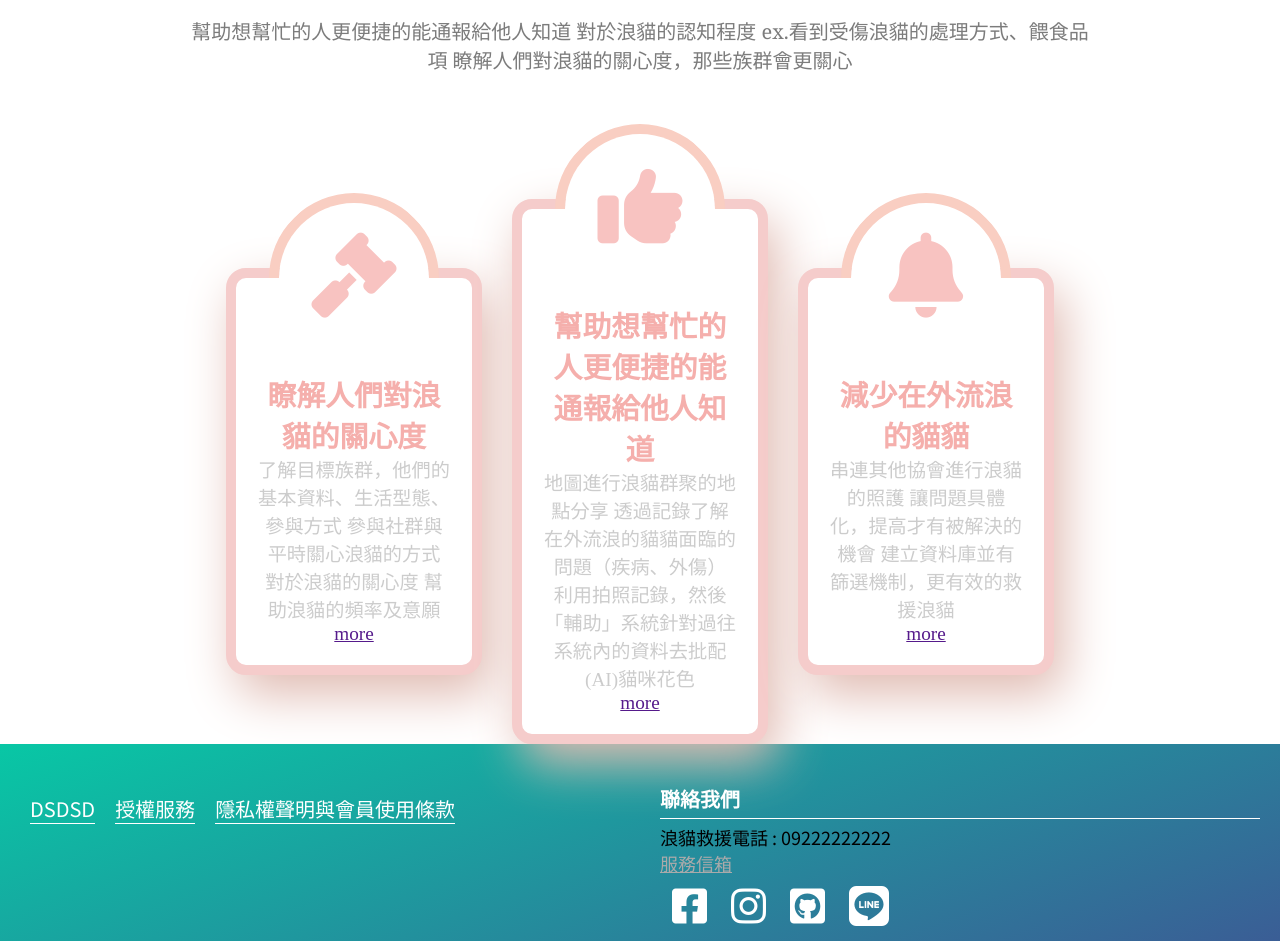
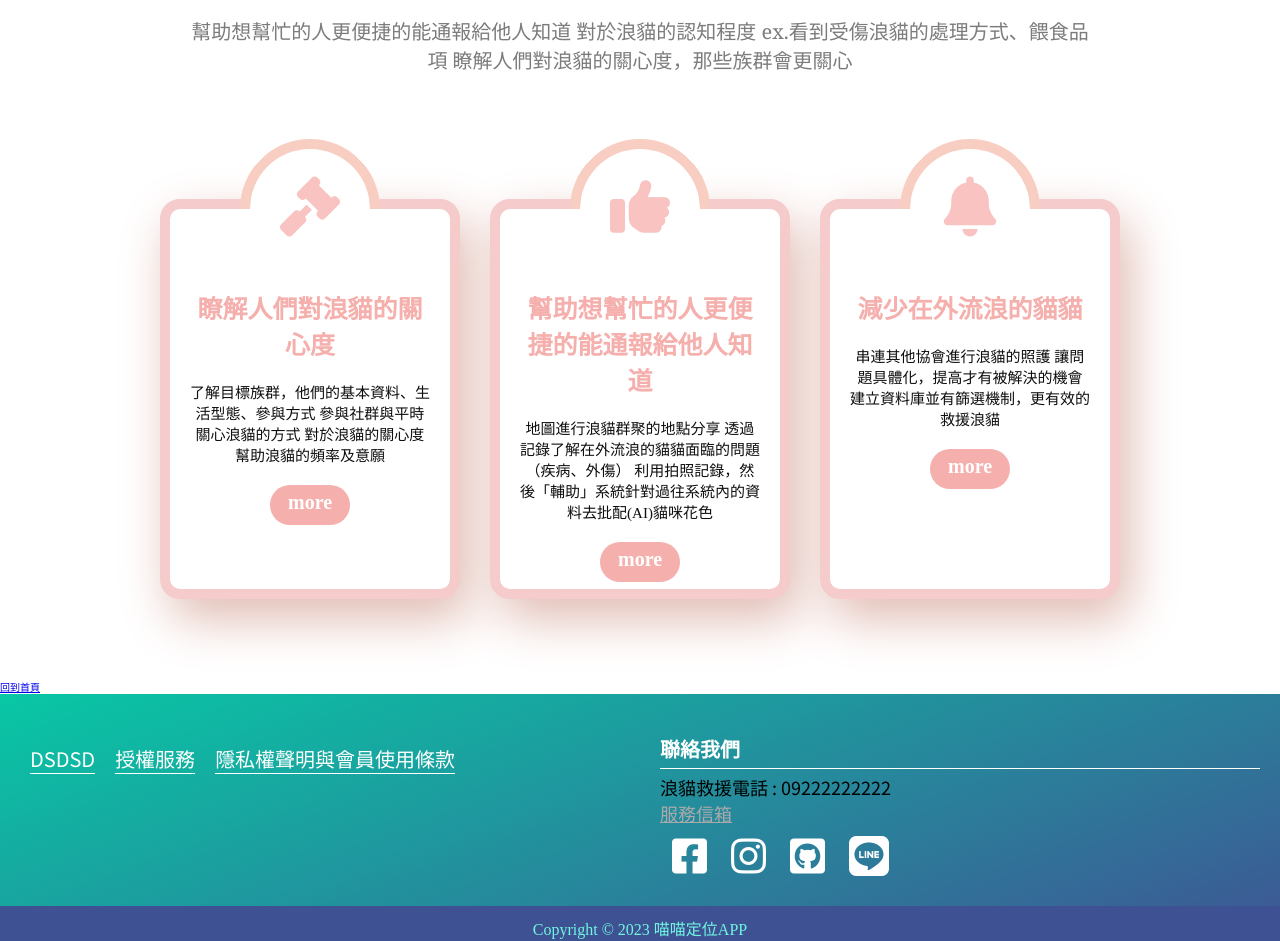
Before and after one commit to dudunoyume/meow-project, a Next.js app: page / in a window 1280 px wide. Shown: the part 1160-2101 px from the top of the page. Built offline with nearby package versions, Linux system fonts and the light colour scheme; a web font is replaced by a local one.

Commit message:
shake contain adjust

```diff
--- a/components/Layout.jsx
+++ b/components/Layout.jsx
@@ -19,7 +19,7 @@ export default function Layout({ children, returnBack }){
       </Head>
       <Nav></Nav>
       <main>{children}</main>
-      {/* {returnBack && <Link className={styles.home} href="/">回到首頁</Link>} */}
+      {returnBack && <Link className={styles.home} href="/">回到首頁</Link>}
       <Footer></Footer>
 
     </>
--- a/src/pages/index.jsx
+++ b/src/pages/index.jsx
@@ -22,7 +22,7 @@ export default function Home({ data }) {
       <div className={styles.maintitle}>
         <div className={styles.titletext}>
           <h2>
-            協尋喵星人{" "}
+            協尋喵星人
             <a href="#maincontent">
               <i className="fas fa-angles-down"></i>
             </a>
@@ -41,7 +41,7 @@ export default function Home({ data }) {
         {/* { data.name } */}
       </div>
 
-      <div className={styles.wrap11} id = "aim">
+      <div className={styles.wrap11} id="aim">
         <div className={styles.container11}>
           <h1>我們的目標</h1>
           <div className={styles.txt11}>
@@ -54,7 +54,7 @@ export default function Home({ data }) {
         </div>
       </div>
 
-      <div className={styles.wrap_break} >
+      <div className={styles.wrap_break}>
         {/* item 1 */}
         <div className={styles.item}>
           <div className={styles.icon}>
@@ -65,17 +65,14 @@ export default function Home({ data }) {
             <h2> 瞭解人們對浪貓的關心度</h2>
             <p>
               了解目標族群，他們的基本資料、生活型態、參與方式
+              參與社群與平時關心浪貓的方式 對於浪貓的關心度 幫助浪貓的頻率及意願
+            </p>
 
-參與社群與平時關心浪貓的方式
+          </div>
 
-對於浪貓的關心度
-
-幫助浪貓的頻率及意願
-            </p>
           <Link href="" className={styles.button}>
               more
             </Link>
-          </div>
         </div>
 
         {/* item 2 */}
@@ -88,15 +85,13 @@ export default function Home({ data }) {
             <h2> 幫助想幫忙的人更便捷的能通報給他人知道 </h2>
             <p>
               地圖進行浪貓群聚的地點分享
-
               透過記錄了解在外流浪的貓貓面臨的問題（疾病、外傷）
-
               利用拍照記錄，然後「輔助」系統針對過往系統內的資料去批配(AI)貓咪花色
             </p>
+          </div>
           <Link href="" className={styles.button}>
               more
             </Link>
-          </div>
         </div>
 
         {/* item 3 */}
@@ -108,18 +103,16 @@ export default function Home({ data }) {
           <div className={styles.txt}>
             <h2> 減少在外流浪的貓貓</h2>
             <p>
-            串連其他協會進行浪貓的照護
-
-讓問題具體化，提高才有被解決的機會
-
+              串連其他協會進行浪貓的照護 讓問題具體化，提高才有被解決的機會
               建立資料庫並有篩選機制，更有效的救援浪貓
             </p>
+          </div>
+
           <Link href="" className={styles.button}>
               more
             </Link>
         </div>
       </div>
-      </div>
     </Layout>
   );
 }
--- a/src/styles/indexcss.module.scss
+++ b/src/styles/indexcss.module.scss
@@ -168,7 +168,6 @@
   // margin:auto;
   // overflow:hidden;
   font-family: "Noto Sanas TC", san-serif;
-  font-size: 1.5vw;
   display: flex;
   align-items: center;
   flex-wrap: wrap;
@@ -181,9 +180,10 @@
 
 
 .item{
-  width: 25%;
+  width: 300px;
+  height: 400px;
   text-align: center;
-  margin: 0 15px;
+  margin: 0  15px  80px 15px;
   border:10px solid #f5cccb ;
   background-color: #fff;
   border-radius: 20px;
@@ -192,17 +192,17 @@
 
   .icon{
       color: #f8c3c1;
-      width: 150px;
-      height: 150px;
+      width: 120px;
+      height: 120px;
       background-color: rgb(255, 255, 255);
       border-radius: 50%;
       // 破格的使用
-      margin: -75px auto 0;
+      margin: -60px auto 0;
       // text-align: center;
       // align-items: center;
-      font-size: 85px;
+      font-size: 60px;
       // 用來作為垂直居中
-      line-height: 150px;
+      line-height: 120px;
 
       // 用來定位 : before
       position: relative;
@@ -230,15 +230,40 @@
   .txt{
       padding:20px;
 
+
       h2{
           color: #f5afac;
+          font-size: 2.5rem;
+          padding:0 0 20px 0;
       }
 
       p{
-          color: #ccc;
+          color: #0f0f0f;
+          font-size: 1.5rem;
       }
 
+
   }
+  .button{
+    text-decoration: none;
+    display: block;
+    width: 80px;
+    font-size: 2rem;
+    height: 40px;
+    line-height: 35px;
+    border-radius: 20px;
+    color: white;
+    font-weight:600;
+    background-color: #f5afac;
+    margin: auto;
+    transition: all 0.3s ease-in-out;
+  }
+  .button:hover{
+    background-color: rgb(102, 2, 89);
+    box-shadow: 3px 3px 2px rgb(102, 2, 89, 0.7);
+    transform: translateX(-1px) translateY(-1px);
+  }
+
 
 
 }
```
Lines whose indentation alone changed are shown as unchanged.
